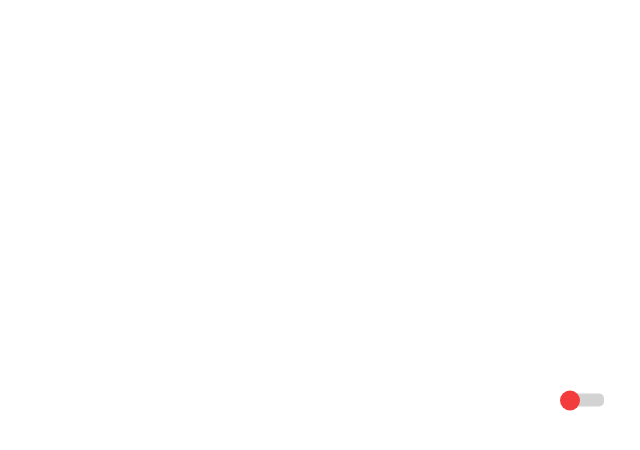
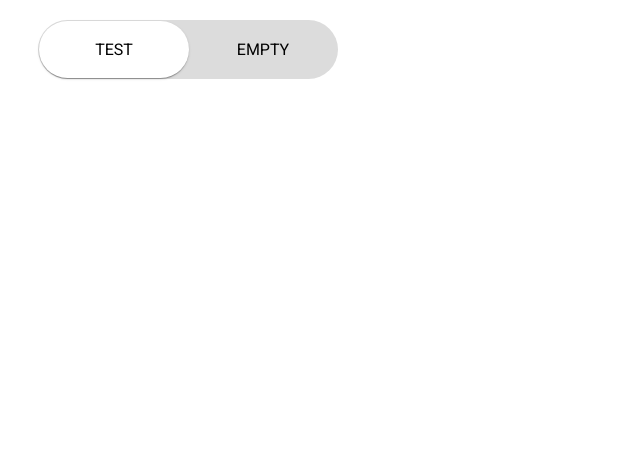
Before and after one commit to andidarzeza/angular-template, an Angular app: page / in a window 1280 px wide. Shown: the top 450 px of the page, without its empty margins (53-693 px from the left). Built offline with nearby package versions, Linux system fonts and the light colour scheme.

Commit message:
new checkboxi implemented

```diff
--- a/src/app/app.component.html
+++ b/src/app/app.component.html
@@ -1 +1 @@
-<app-toggle></app-toggle>
+<app-checkbox [options]="['TEST', 'EMPTY']" (valueChanged)="onAdd($event)"></app-checkbox>
--- a/src/app/app.module.ts
+++ b/src/app/app.module.ts
@@ -9,13 +9,15 @@ import {MatIconModule} from '@angular/material/icon';
 import { ReactiveFormsModule } from '@angular/forms';
 import { MiddleClickDirective } from './directives/middle-click.directive';
 import { ToggleComponent } from './components/toggle/toggle.component';
+import { CheckboxComponent } from './components/checkbox/checkbox.component';
 
 @NgModule({
   declarations: [
     AppComponent,
     ChipInputComponent,
     MiddleClickDirective,
-    ToggleComponent
+    ToggleComponent,
+    CheckboxComponent
   ],
   imports: [
     BrowserModule,
--- /dev/null
+++ b/src/app/components/checkbox/checkbox.component.html
@@ -0,0 +1,12 @@
+<div class="checkbox-container">
+    <div class="selected-option pointer" #slider>
+        <span class="option-text">
+            {{options[selectedOption]}}
+        </span>
+    </div>
+    <div class="option pointer" *ngFor="let option of options" (click)="changeValue(option, slider)">
+        <span class="option-text">
+            {{option}}
+        </span>
+    </div>
+</div>
--- /dev/null
+++ b/src/app/components/checkbox/checkbox.component.scss
@@ -0,0 +1,36 @@
+.checkbox-container {
+    margin-top: 20px;
+    margin-left: 91px;
+    position: relative;
+    display: flex;
+    justify-content: center;
+    align-items: center;
+    width: fit-content;
+    border-radius: 30px;
+    background-color: #DCDCDC;
+}
+
+.selected-option {
+    height: 57px;
+    transition: transform 400ms;
+
+    background: white;
+    width: 150px;
+    position: absolute;
+    display: flex;
+    left: 1px;
+    border-radius: 30px;
+    justify-content: center;
+    align-items: center;
+    box-shadow: 0 2px 1px -1px rgb(0 0 0 / 20%), 0 1px 1px 0 rgb(0 0 0 / 14%), 0 1px 3px 0 rgb(0 0 0 / 12%);
+}
+
+.option {
+    text-align: center;
+    padding: 20px 0px;
+    min-width: 150px;
+}
+
+.pointer {
+    cursor: pointer;
+}
--- /dev/null
+++ b/src/app/components/checkbox/checkbox.component.ts
@@ -0,0 +1,30 @@
+import { Component, EventEmitter, Input, OnInit, Output } from '@angular/core';
+
+@Component({
+  selector: 'app-checkbox',
+  templateUrl: './checkbox.component.html',
+  styleUrls: ['./checkbox.component.scss']
+})
+export class CheckboxComponent implements OnInit {
+
+  @Input() options: any[] = [];
+  @Output() valueChanged = new EventEmitter();
+  selectedOption = 0;
+  constructor() { }
+
+  ngOnInit(): void {
+  }
+
+  changeValue(option: any, slider: any): void {
+    const index = this.options?.indexOf(option);
+    if(index > -1) {
+      this.selectedOption = index;
+      const slideLeft = index * 150;
+      if(slider) {
+        slider.style.transform = `translateX(${slideLeft}px)`;
+      }
+      this.valueChanged.emit(this.options[this.selectedOption]);
+    }
+  }
+
+}
```
Also changed, not shown: 1 other file (tests, documents, lock files or other folders).
